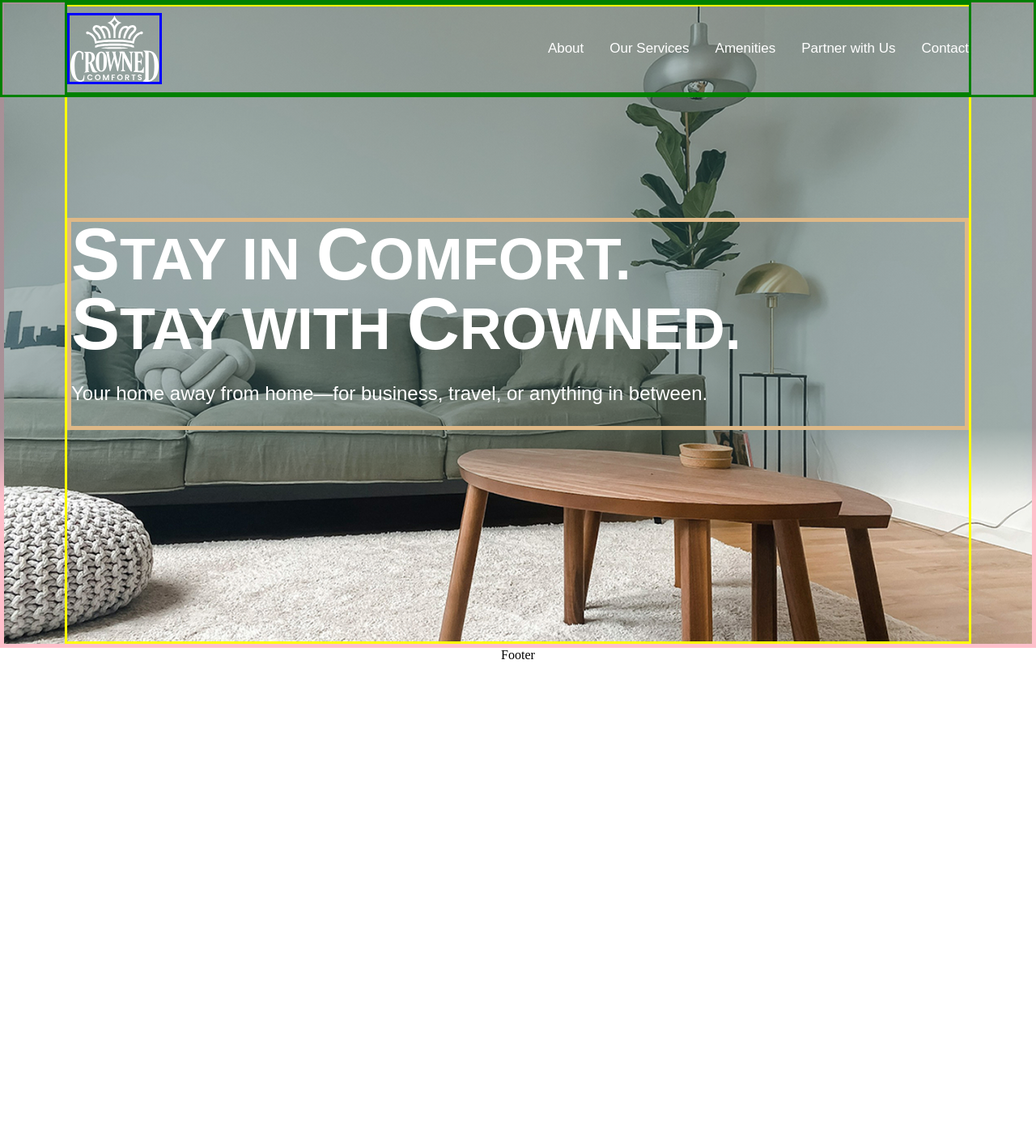
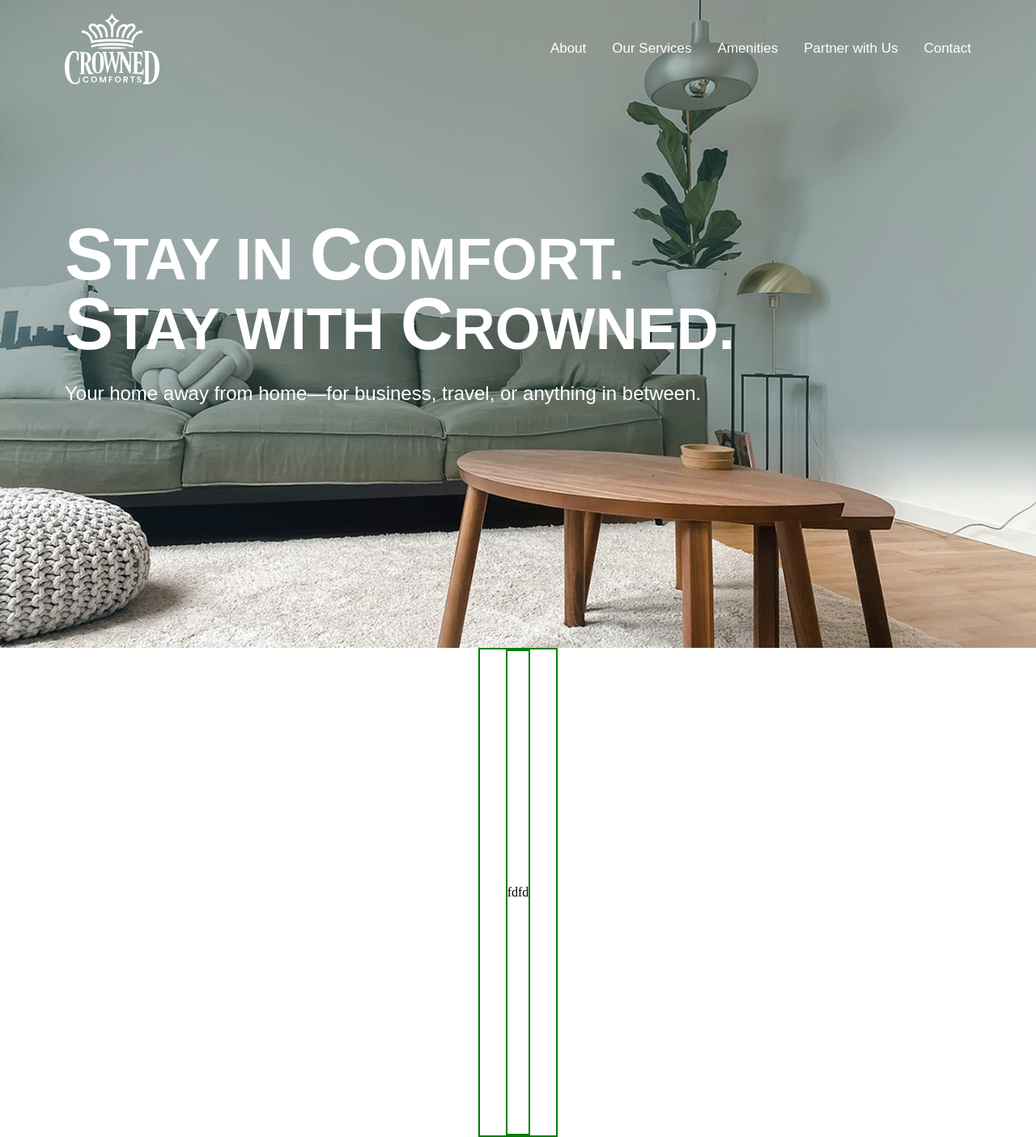
Before and after one commit to adinduokoro/Crowned-Comforts, a React (Create React App) app: page / in a window 1280 px wide. Shown: the whole page at 81% size. Before the commit the page ends 818 px from the top, so only its background shows below. Built offline with nearby package versions, Linux system fonts and the light colour scheme.

Commit message:
Navigation animation

```diff
--- a/package.json
+++ b/package.json
@@ -7,6 +7,7 @@
     "@testing-library/jest-dom": "^6.6.3",
     "@testing-library/react": "^16.2.0",
     "@testing-library/user-event": "^13.5.0",
+    "gsap": "^3.12.7",
     "react": "^19.0.0",
     "react-dom": "^19.0.0",
     "react-router-dom": "^7.2.0",
--- a/src/components/footer/Footer.js
+++ b/src/components/footer/Footer.js
@@ -1,9 +1,12 @@
 import React from 'react'
 import styles from "./Footer.module.css"
+import {Section} from "../../ux"
 
 const Footer = () => {
   return (
-    <div>Footer</div>
+    <Section>
+      fdfd
+    </Section>
   )
 }
 
--- a/src/components/hero/Hero.module.css
+++ b/src/components/hero/Hero.module.css
@@ -5,7 +5,6 @@
   background-attachment: fixed;
   background-position: center;
   background-size: cover;
-  border: 5px solid pink;
   display: flex;
   flex-direction: column;
   align-items: center;
@@ -26,7 +25,6 @@
 }
 
 .wrapper{
-    border: 3px solid yellow;
     max-width: 70rem;
     width: 100%;
     height: 100%;
@@ -36,7 +34,6 @@
 }
 
 .content {
-border: 5px solid burlywood;
 width: 100%;
 display: flex;
 flex-direction: column;
--- a/src/components/navigation/Navigation.js
+++ b/src/components/navigation/Navigation.js
@@ -1,9 +1,29 @@
-import React from "react";
+import React, { useEffect } from "react";
 import styles from "./Navigation.module.css";
 import { links } from "./data";
 import logo from "../../assets/logo-light-color.svg";
+import gsap from "gsap";
+import ScrollTrigger from "gsap/ScrollTrigger";
+
+gsap.registerPlugin(ScrollTrigger);
 
 const Navigation = () => {
+  useEffect(() => {
+    // Trigger color change when the top of the navbar passes the viewport height
+    gsap.to(`.${styles.navigation}`, {
+      scrollTrigger: {
+        trigger: `body`, // The element that triggers the animation
+        start: "top top", // When the top of the navbar reaches the top of the viewport
+        end: "bottom top", // Optional: where the animation ends
+        scrub: 2, // Smooth scrubbing for a nice transition effect
+        toggleClass: {
+          targets: `.${styles.navigation}`, // The element where the class should be toggled
+          className: styles.active, // Add this class when the scroll position triggers the action
+        },
+      },
+    });
+  }, []);
+
   return (
     <header className={styles.navigation}>
       <div className={styles.navigationWrapper}>
--- a/src/components/navigation/Navigation.module.css
+++ b/src/components/navigation/Navigation.module.css
@@ -5,7 +5,14 @@
   padding: 0rem 2rem;
   justify-content: center;
   align-items: center;
-  border: 3px solid green;
+  transition: all 0.3s ease;
+}
+
+.navigation.active {
+  opacity: 0.8;
+  backdrop-filter: blur(10px);
+  background-color: var(--primary-color);
+  transition: 0.3s ease all;
 }
 
 .navigationWrapper {
@@ -15,17 +22,15 @@
   justify-content: space-between;
   align-items: center;
   align-self: stretch;
-  border: 3px solid green;
 }
 
-.imageContainer{
+.imageContainer {
   width: 7.3125rem;
   height: 5.5rem;
   aspect-ratio: 117/88;
-border: 3px solid blue;
 }
 
-.imageContainer img{
+.imageContainer img {
   width: 100%;
   height: 100%;
 }
--- a/src/index.css
+++ b/src/index.css
@@ -23,6 +23,7 @@
 
 body {
   min-width: 375px;
+
 }
 
 ul {
--- a/src/ux/layout/Layout.js
+++ b/src/ux/layout/Layout.js
@@ -1,9 +1,29 @@
-import React from "react";
+import React, { useEffect } from "react";
 import styles from "./Layout.module.css";
 import { Outlet } from "react-router-dom";
 import { Footer, Navigation } from "../../components";
+import gsap from "gsap";
+import ScrollTrigger from "gsap/ScrollTrigger";
+
+gsap.registerPlugin(ScrollTrigger);
+
 
 const Layout = () => {
+  useEffect(() => {
+    // Trigger color change when the top of the navbar passes the viewport height
+    gsap.to(`.${styles.navigation}`, {
+      scrollTrigger: {
+        trigger: `body`, // The element that triggers the animation
+        start: "top top", // When the top of the navbar reaches the top of the viewport
+        end: "bottom top", // Optional: where the animation ends
+        scrub: 2, // Smooth scrubbing for a nice transition effect
+        toggleClass: {
+          targets: `.${styles.navigation}`, // The element where the class should be toggled
+          className: styles.active, // Add this class when the scroll position triggers the action
+        },
+      },
+    });
+  }, []);
   return (
     <div className={styles.layout}>
       <div className={styles.navigation}>
--- a/src/ux/layout/Layout.module.css
+++ b/src/ux/layout/Layout.module.css
@@ -8,4 +8,11 @@
   position: fixed;
   width: 100%;
   z-index: 10;
+  backdrop-filter: blur(0px);
+  transition: 0.3s ease all;
 }
+
+.navigation.active {
+  backdrop-filter: blur(10px);
+  transition: 0.3s ease all;
+}
```
Also changed, not shown: 1 other file (tests, documents, lock files or other folders). Lines whose indentation alone changed are shown as unchanged.
